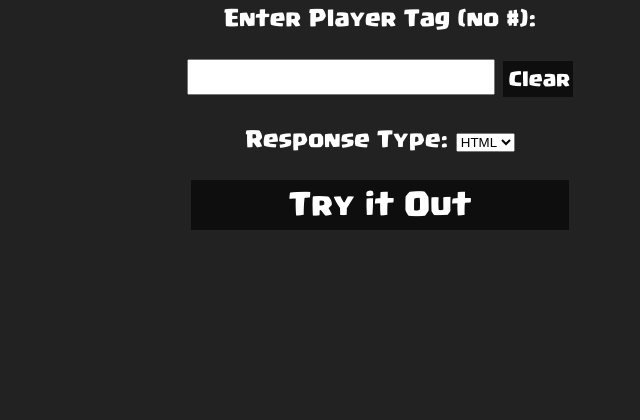
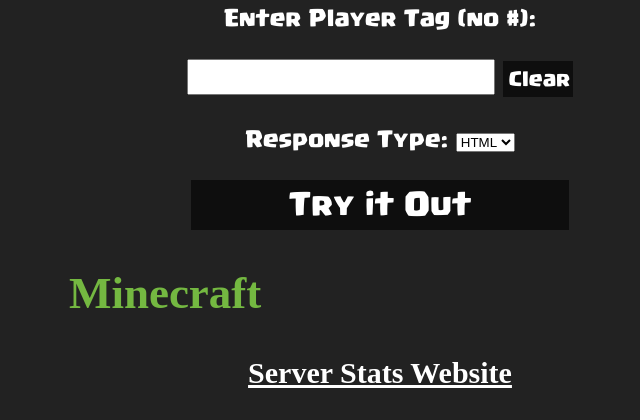
Before and after one commit to FarrukhAnwar1/DMGDev-Website, a Flask app: page / in a window 1280 px wide. Shown: the part 694-1114 px from the top of the page, without its empty margins (260-900 px from the left). Before the commit the page ends 924 px from the top, so only its background shows below. Run offline with Flask 2, Linux system fonts and the light colour scheme; some web fonts are replaced.

Commit message:
added minecraft section and fixed up indentation in css files

```diff
--- a/static/Styles/homepagestyles.css
+++ b/static/Styles/homepagestyles.css
@@ -55,3 +55,17 @@ a:visited{
     font-family: ClashRoyale;
     background-color: #0E0E0E;
 }
+
+#mctitle {
+    color: #74b841;
+    position: relative;
+    right: 17%;
+    font-size: 30px;
+    font-family: MinecraftiaRegular;
+}
+
+#mctext {
+    color: white;
+    font-size: 30px;
+    font-family: MinecraftiaRegular;
+}
--- a/templates/homepage.html
+++ b/templates/homepage.html
@@ -34,6 +34,12 @@
 			    <input type = "submit" value = "Try it Out" onclick="search_player_data()" width="100" class = "try_it_out_button">
 		    </form>
       </div>
+      <div id = "mctitle">
+        <h2>Minecraft</h2>
+      </div>
+      <div id = "mctext">
+        <a href = "https://mcserverstats.pythonanywhere.com/" target = "_blank"><h3 style="font-size: 30px">Server Stats Website</h3></a>
+      </div>
     </center>
   </body>
 </html>
```
Also changed, not shown: static/Styles/clashdatastyles.css (indentation only). Lines whose indentation alone changed are shown as unchanged.
